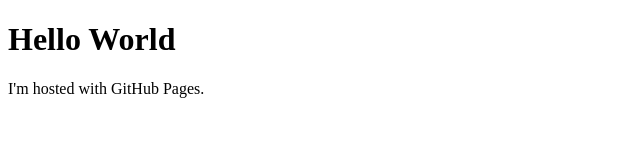
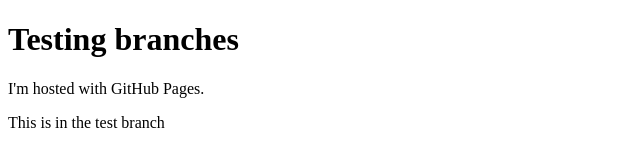
Before and after one commit to Dan-Svensson/Dan-Svensson.github.io, a plain HTML site: page index.html in a window 1280 px wide. Shown: the whole page, without its empty margins (0-640 px from the left). Drawn offline with Linux system fonts and the light colour scheme.

Commit message:
testing branches

```diff
--- a/index.html
+++ b/index.html
@@ -1,7 +1,8 @@
 <!DOCTYPE html>
 <html>
 <body>
-<h1>Hello World</h1>
+<h1>Testing branches</h1>
 <p>I'm hosted with GitHub Pages.</p>
+<p>This is in the test branch</p>
 </body>
 </html>
```
